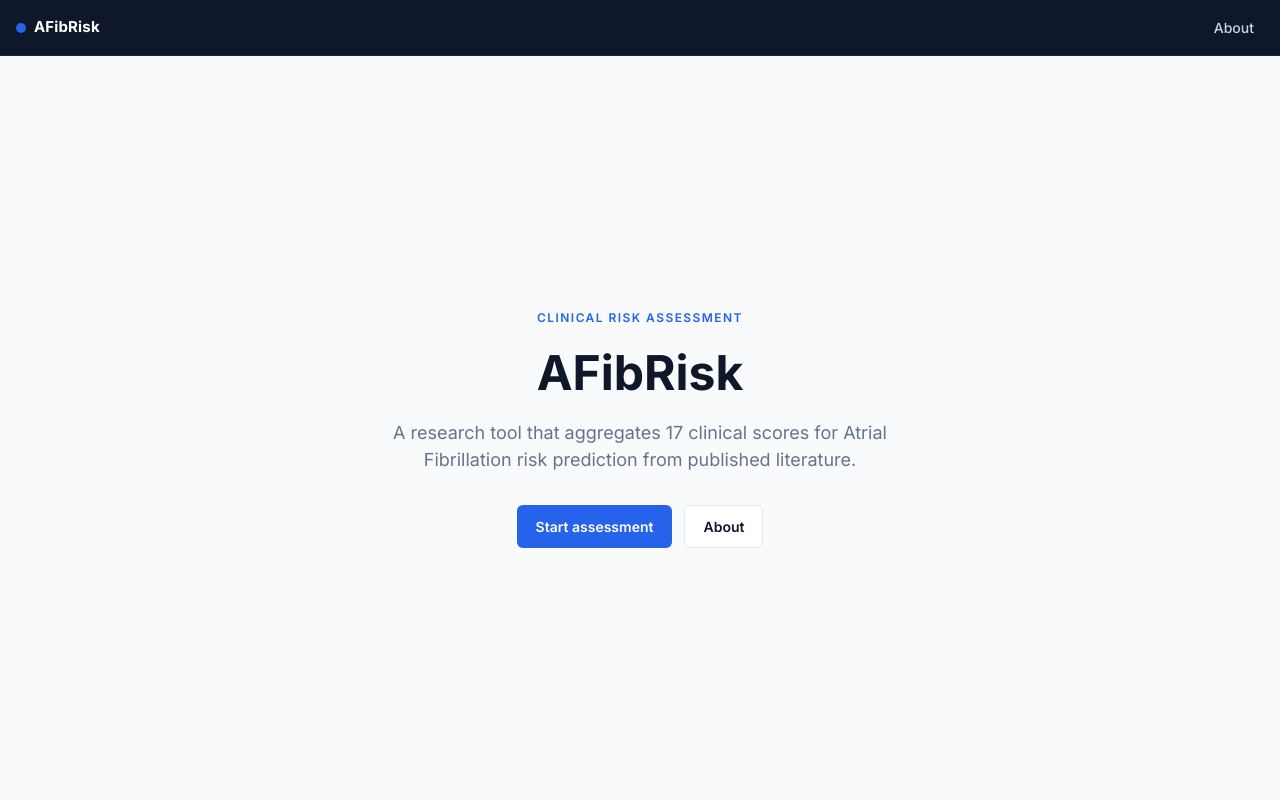
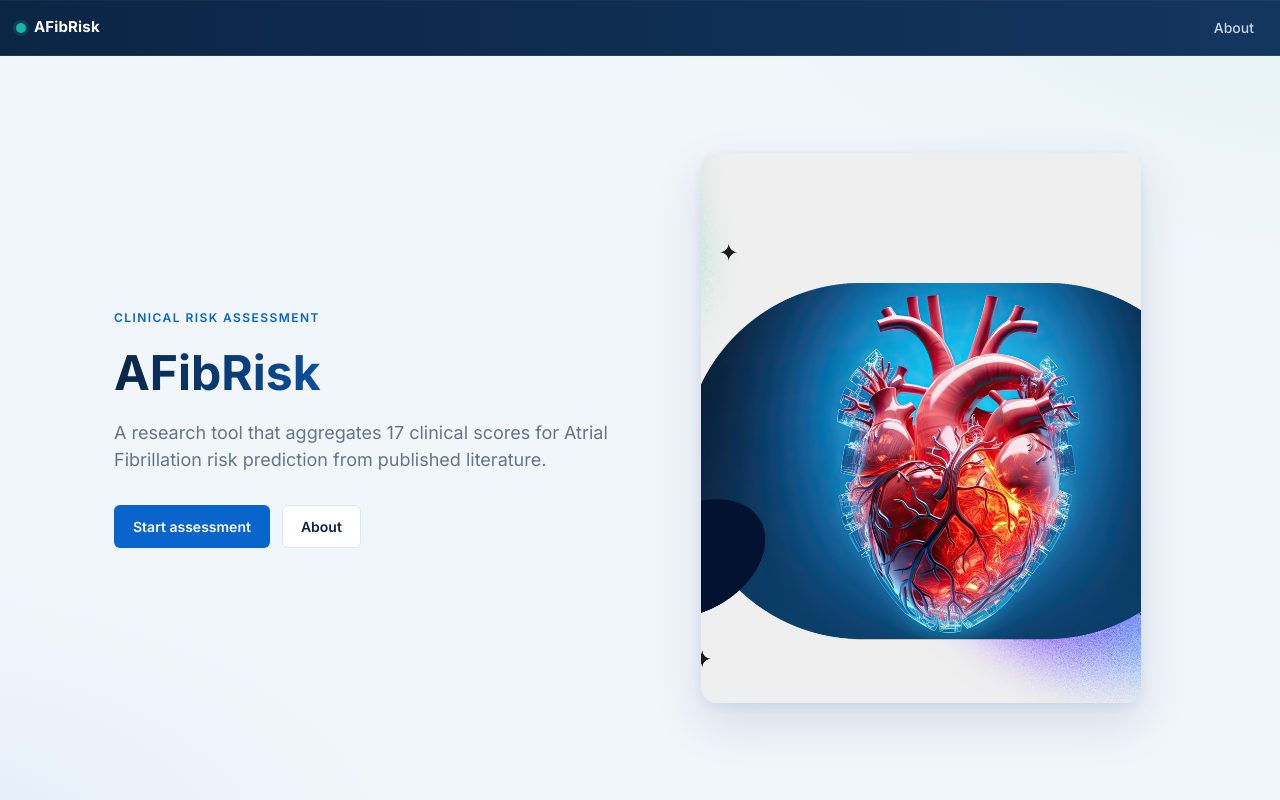
Before and after one commit to joaobrainer/afibrisk, a CodeIgniter app: page /afibrisk/ in a window 1280 px wide. Run offline with CodeIgniter, Linux system fonts and the light colour scheme; some libraries are stand-ins or nearby versions.

Commit message:
Balance design between clinical polish and previous warmth
Soften the refresh so it keeps its structured layout but reads less
corporate:

- Palette: navy ink (#0b2545), warmer brand blue (#0964cb), teal
  accent, calmer disclaimer red, softer border tone.
- Topbar: deep navy gradient with teal brand dot instead of flat near
  black.
- Body: very subtle teal/blue radial tint replacing the flat slate
  background.
- Home hero: two-column layout that reintroduces the heart illustration
  (bg-1.jpg) next to a gradient-tinted title, collapses to stacked on
  narrow screens.
- Minor: rgba focus rings and sidebar active state updated to the new
  primary blue.

```diff
--- a/plataforma/application/views/home.php
+++ b/plataforma/application/views/home.php
@@ -12,6 +12,7 @@
     </header>
 
     <main class="home-hero">
+        <div class="hero-copy">
             <div class="eyebrow">Clinical Risk Assessment</div>
             <h1>AFibRisk</h1>
             <p class="lead">A research tool that aggregates 17 clinical scores for Atrial Fibrillation risk prediction from published literature.</p>
@@ -19,6 +20,10 @@
                 <a href="<?php echo base_url('questions'); ?>" class="btn btn-primary">Start assessment</a>
                 <a href="<?php echo base_url('about'); ?>" class="btn btn-secondary">About</a>
             </div>
+        </div>
+        <div class="hero-art" aria-hidden="true">
+            <img src="<?php echo base_url('assets/images/bg-1.jpg'); ?>" alt="">
+        </div>
     </main>
 
     <?php $this->load->view('footer'); ?>
--- a/plataforma/assets/css/style.css
+++ b/plataforma/assets/css/style.css
@@ -2,16 +2,18 @@
    AFibRisk — Design tokens
    ============================================================================ */
 :root {
-    --color-ink:          #0f172a;
-    --color-ink-2:        #1e293b;
+    --color-ink:          #0b2545;
+    --color-ink-2:        #1e3a5f;
     --color-muted:        #64748b;
-    --color-border:       #e2e8f0;
+    --color-border:       #dbe6f1;
     --color-surface:      #ffffff;
-    --color-surface-alt:  #f8fafc;
-    --color-primary:      #2563eb;
-    --color-primary-dark: #1d4ed8;
+    --color-surface-alt:  #f1f6fb;
+    --color-primary:      #0964cb;
+    --color-primary-dark: #074ea6;
+    --color-accent:       #14b8a6;
+    --color-accent-soft:  #e0f5f1;
     --color-success:      #16a34a;
-    --color-danger:       #dc2626;
+    --color-danger:       #c0392b;
 
     --font-sans: 'Inter', system-ui, -apple-system, 'Segoe UI', Roboto, sans-serif;
     --font-mono: 'JetBrains Mono', ui-monospace, SFMono-Regular, Menlo, monospace;
@@ -45,7 +47,11 @@ body {
     font-size: 15px;
     line-height: 1.5;
     color: var(--color-ink-2);
-    background: var(--color-surface-alt);
+    background:
+        radial-gradient(1200px 600px at 110% -10%, rgba(20, 184, 166, 0.08), transparent 60%),
+        radial-gradient(900px 500px at -10% 110%, rgba(9, 100, 203, 0.07), transparent 60%),
+        var(--color-surface-alt);
+    background-attachment: fixed;
     min-height: 100vh;
     -webkit-font-smoothing: antialiased;
 }
@@ -105,12 +111,14 @@ a:hover { text-decoration: underline; }
     height: var(--topbar-h);
     display: flex; align-items: center; justify-content: space-between;
     padding: 0 var(--space-4);
-    background: var(--color-ink); color: #e2e8f0;
-    border-bottom: 1px solid rgba(255,255,255,0.06);
+    background: linear-gradient(90deg, #0b2545 0%, #13365f 100%);
+    color: #e2e8f0;
+    border-bottom: 1px solid rgba(255,255,255,0.08);
+    box-shadow: 0 1px 0 rgba(255,255,255,0.04) inset;
 }
 .topbar .brand { display: inline-flex; align-items: center; gap: var(--space-2); font-weight: 700; color: #fff; font-size: 15px; letter-spacing: 0.01em; text-decoration: none; }
 .topbar .brand:hover { text-decoration: none; }
-.topbar .brand::before { content: ""; display: inline-block; width: 10px; height: 10px; border-radius: 50%; background: var(--color-primary); }
+.topbar .brand::before { content: ""; display: inline-block; width: 10px; height: 10px; border-radius: 50%; background: var(--color-accent); box-shadow: 0 0 0 3px rgba(20,184,166,0.18); }
 .topbar nav { display: flex; gap: var(--space-2); align-items: center; }
 .topbar nav a { color: #cbd5e1; font-size: 14px; font-weight: 500; padding: 6px 10px; border-radius: var(--radius-sm); }
 .topbar nav a:hover { color: #fff; background: rgba(255,255,255,0.08); text-decoration: none; }
@@ -133,7 +141,7 @@ input[type="text"], input[type="number"] {
 }
 input[type="text"]:focus, input[type="number"]:focus {
     border-color: var(--color-primary);
-    box-shadow: 0 0 0 3px rgba(37, 99, 235, 0.15);
+    box-shadow: 0 0 0 3px rgba(9, 100, 203, 0.18);
 }
 
 /* Pill radios: Yes/No, alcohol, etc. */
@@ -152,7 +160,7 @@ input[type="text"]:focus, input[type="number"]:focus {
     background: var(--color-primary); color: #fff; border-color: var(--color-primary);
 }
 .pill-group input[type="radio"]:focus-visible + label {
-    box-shadow: 0 0 0 3px rgba(37, 99, 235, 0.25);
+    box-shadow: 0 0 0 3px rgba(9, 100, 203, 0.25);
 }
 
 /* Field row (label + control inline on desktop) */
@@ -183,24 +191,58 @@ input[type="text"]:focus, input[type="number"]:focus {
    Home page
    ============================================================================ */
 .home-hero {
-    display: flex; flex-direction: column; align-items: center; justify-content: center;
+    display: grid;
+    grid-template-columns: 1.05fr 1fr;
+    gap: var(--space-12);
+    align-items: center;
+    max-width: 1100px;
+    margin: 0 auto;
     min-height: calc(100vh - var(--topbar-h));
-    padding: var(--space-12) var(--space-4);
-    text-align: center;
+    padding: var(--space-12) var(--space-6);
 }
+.home-hero .hero-copy { text-align: left; }
 .home-hero .eyebrow {
     font-size: 12px; font-weight: 600; letter-spacing: 0.12em; text-transform: uppercase;
     color: var(--color-primary); margin-bottom: var(--space-4);
 }
-.home-hero h1 { font-size: 48px; margin-bottom: var(--space-4); }
+.home-hero h1 {
+    font-size: 48px; margin-bottom: var(--space-4);
+    background: linear-gradient(90deg, #0b2545 0%, #0964cb 60%, #14b8a6 100%);
+    -webkit-background-clip: text; background-clip: text;
+    -webkit-text-fill-color: transparent; color: transparent;
+}
 .home-hero .lead {
-    font-size: 18px; color: var(--color-muted); max-width: 520px; margin: 0 auto var(--space-8);
+    font-size: 18px; color: var(--color-muted); max-width: 520px; margin: 0 0 var(--space-8);
 }
 .home-hero .actions { display: inline-flex; gap: var(--space-3); }
+.home-hero .hero-art {
+    display: flex; justify-content: center; align-items: center;
+    position: relative;
+}
+.home-hero .hero-art img {
+    width: 100%;
+    max-width: 440px;
+    aspect-ratio: 4 / 5;
+    object-fit: cover;
+    object-position: 72% center;
+    border-radius: var(--radius-lg);
+    box-shadow: 0 20px 50px rgba(11, 37, 69, 0.12), 0 4px 12px rgba(9, 100, 203, 0.08);
+}
+.home-hero .hero-art::before {
+    content: ""; position: absolute; inset: -20px;
+    background: radial-gradient(closest-side, rgba(20,184,166,0.18), transparent 70%);
+    z-index: -1;
+}
+@media (max-width: 900px) {
+    .home-hero { grid-template-columns: 1fr; text-align: center; gap: var(--space-8); }
+    .home-hero .hero-copy { text-align: center; }
+    .home-hero .lead { margin-left: auto; margin-right: auto; }
+    .home-hero .hero-art { order: -1; max-width: 420px; margin: 0 auto; }
+}
 @media (max-width: 640px) {
     .home-hero h1 { font-size: 34px; }
     .home-hero .lead { font-size: 16px; }
-    .home-hero .actions { flex-direction: column; width: 100%; max-width: 320px; }
+    .home-hero .actions { flex-direction: column; width: 100%; max-width: 320px; margin: 0 auto; }
     .home-hero .actions .btn { width: 100%; }
 }
 
@@ -213,8 +255,8 @@ input[type="text"]:focus, input[type="number"]:focus {
 .about-credits p { margin-bottom: var(--space-1); color: var(--color-muted); font-size: 14px; }
 .about-credits p:first-child { color: var(--color-ink); font-weight: 600; font-size: 15px; }
 .disclaimer-card {
-    background: var(--color-surface);
-    border: 1px solid var(--color-border);
+    background: linear-gradient(180deg, #fff 0%, #fdf6f4 100%);
+    border: 1px solid #f0d9d2;
     border-left: 4px solid var(--color-danger);
     border-radius: var(--radius);
     padding: var(--space-6);
@@ -261,7 +303,7 @@ input[type="text"]:focus, input[type="number"]:focus {
     border: 1.5px solid var(--color-border); border-radius: 50%;
     color: var(--color-muted); font-size: 11px; font-weight: 700;
 }
-.sidebar li a.active { background: rgba(37, 99, 235, 0.08); color: var(--color-primary); }
+.sidebar li a.active { background: rgba(9, 100, 203, 0.08); color: var(--color-primary); }
 .sidebar li a.active .marker { border-color: var(--color-primary); background: var(--color-primary); color: #fff; }
 .sidebar li a.done .marker { border-color: var(--color-success); background: var(--color-success); color: transparent; font-size: 0; }
 .sidebar li a.done .marker::before { content: "✓"; color: #fff; font-size: 11px; }
```
Lines whose indentation alone changed are shown as unchanged.
